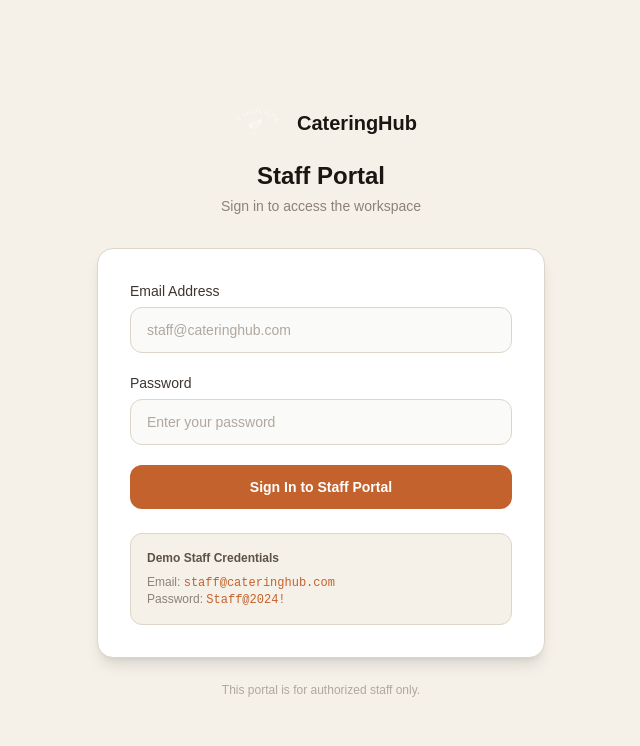
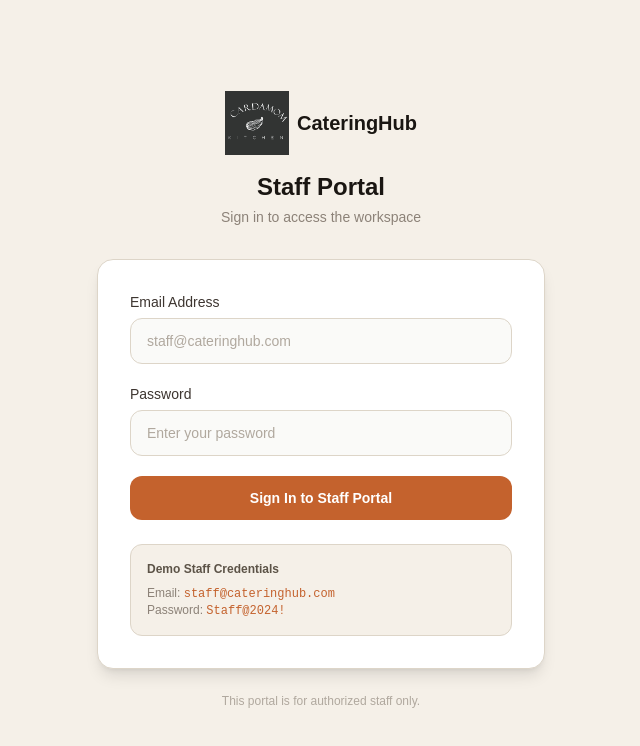
Before and after one commit to 3tiersystems-RMA/cateringhub, a Next.js app: page /staff/login in a window 1280 px wide. Shown: the top 746 px of the page, without its empty margins (319-959 px from the left). Built offline with nearby package versions, Linux system fonts and the light colour scheme; no server answers.

Commit message:
Local Commit: 2026-03-03T12:53:15.251Z - Updated app logo to `Cardamom_Logo__BW_-1772542343000.png` across all screens via `AppLogo.tsx`

```diff
--- a/src/components/ui/AppLogo.tsx
+++ b/src/components/ui/AppLogo.tsx
@@ -14,7 +14,7 @@ interface AppLogoProps {
 }
 
 function AppLogo({
-  src = '/assets/images/Logo-Transparent-1772539392689.png',
+  src = '/assets/images/Cardamom_Logo__BW_-1772542343000.png',
   text,
   iconName = 'SparklesIcon',
   size = 64,
```
Also changed, not shown: public/assets/images/Cardamom_Logo__BW_-1772542343000.png (added).
